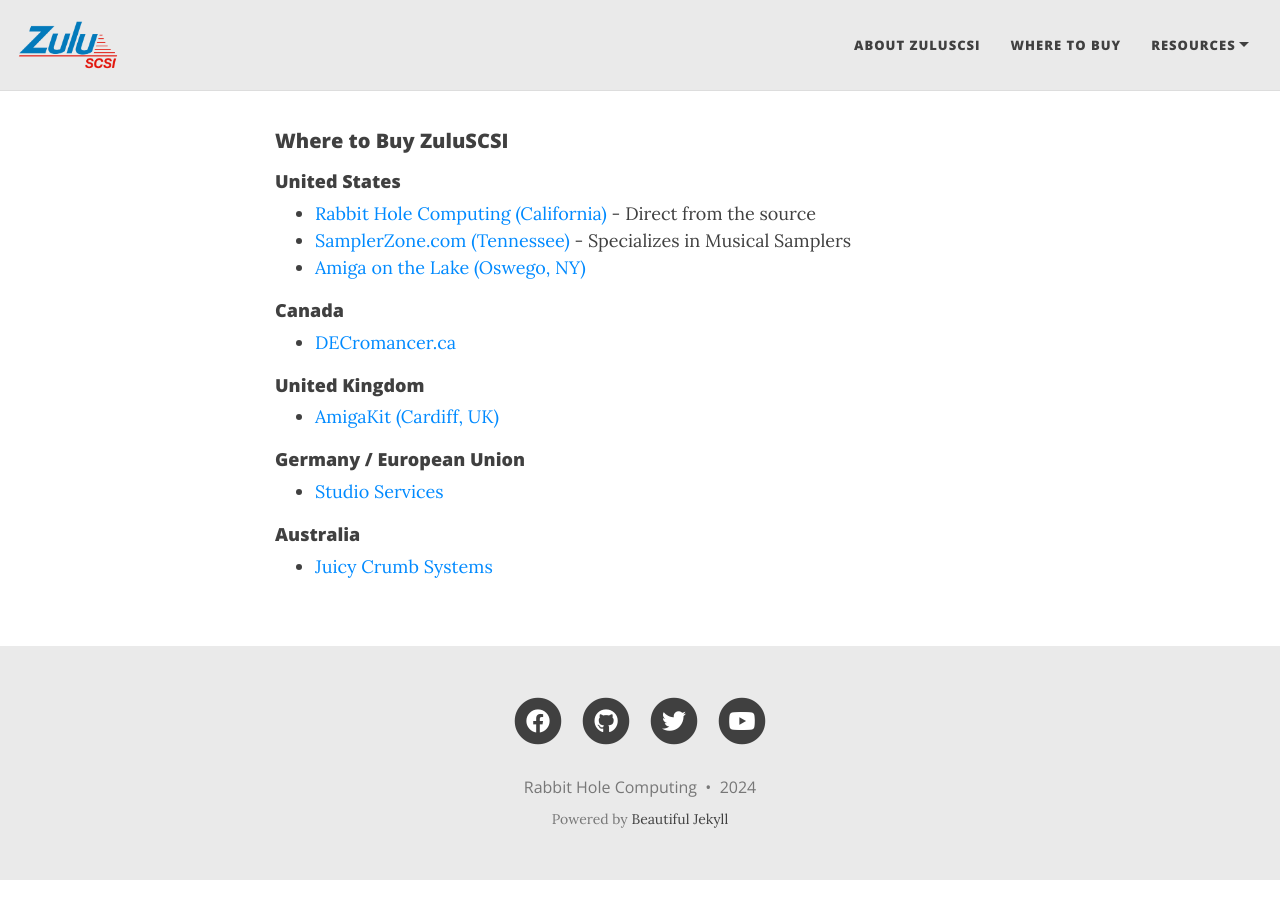
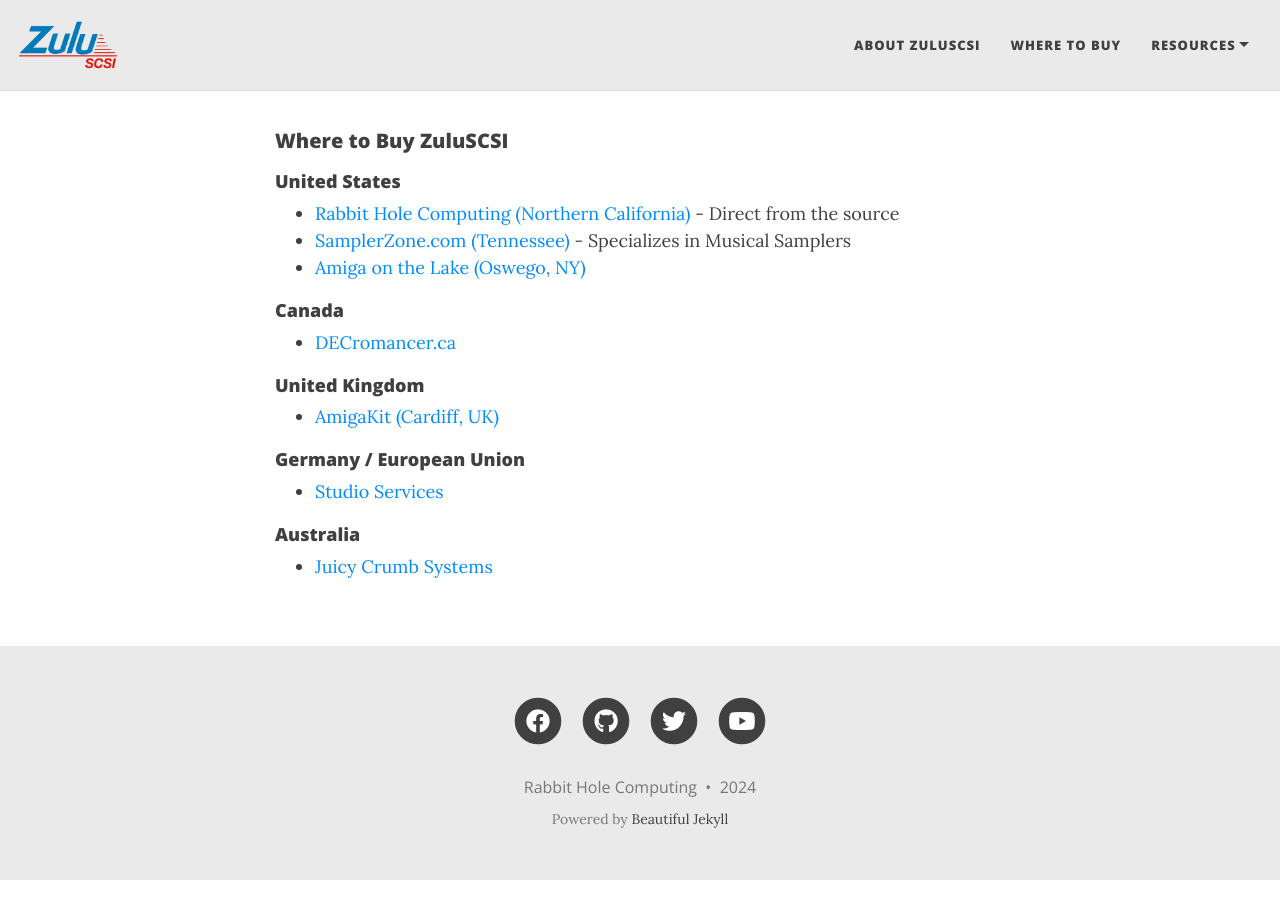
Before and after one commit to ZuluSCSI/ZuluSCSI.com, a Jekyll site: the page built from wheretobuy.md, in a window 1280 px wide. Built offline with Jekyll 4.4.1, drawn with Linux system fonts in a browser that asks for light colours; nearby versions of some CDN libraries; our own code applies the rules of GitHub Pages for plain Markdown files.

Commit message:
Update wheretobuy.md

```diff
--- a/wheretobuy.md
+++ b/wheretobuy.md
@@ -1,7 +1,7 @@
 ##### Where to Buy ZuluSCSI
 
 #### United States
-* [Rabbit Hole Computing (California)](https://store.rabbitholecomputing.com/ZuluSCSI-s/120.htm) - Direct from the source
+* [Rabbit Hole Computing (Northern California)](https://shop.rabbitholecomputing.com/collections/zuluscsi) - Direct from the source
 * [SamplerZone.com (Tennessee)](https://samplerzone.com/collections/zuluscsi) - Specializes in Musical Samplers
 * [Amiga on the Lake (Oswego, NY)](https://amigaonthelake.com/rabbit-hole-computing/)
 
```
